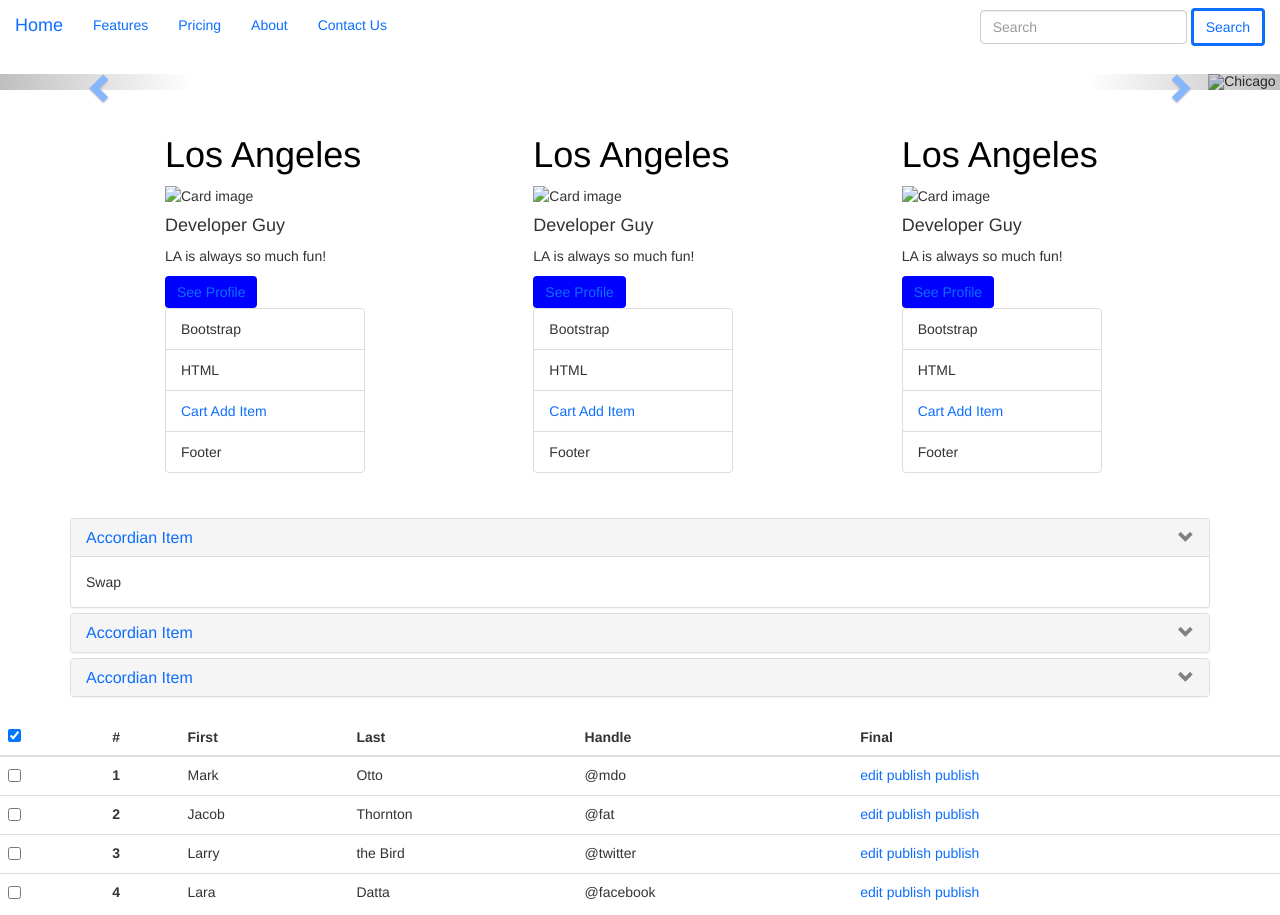
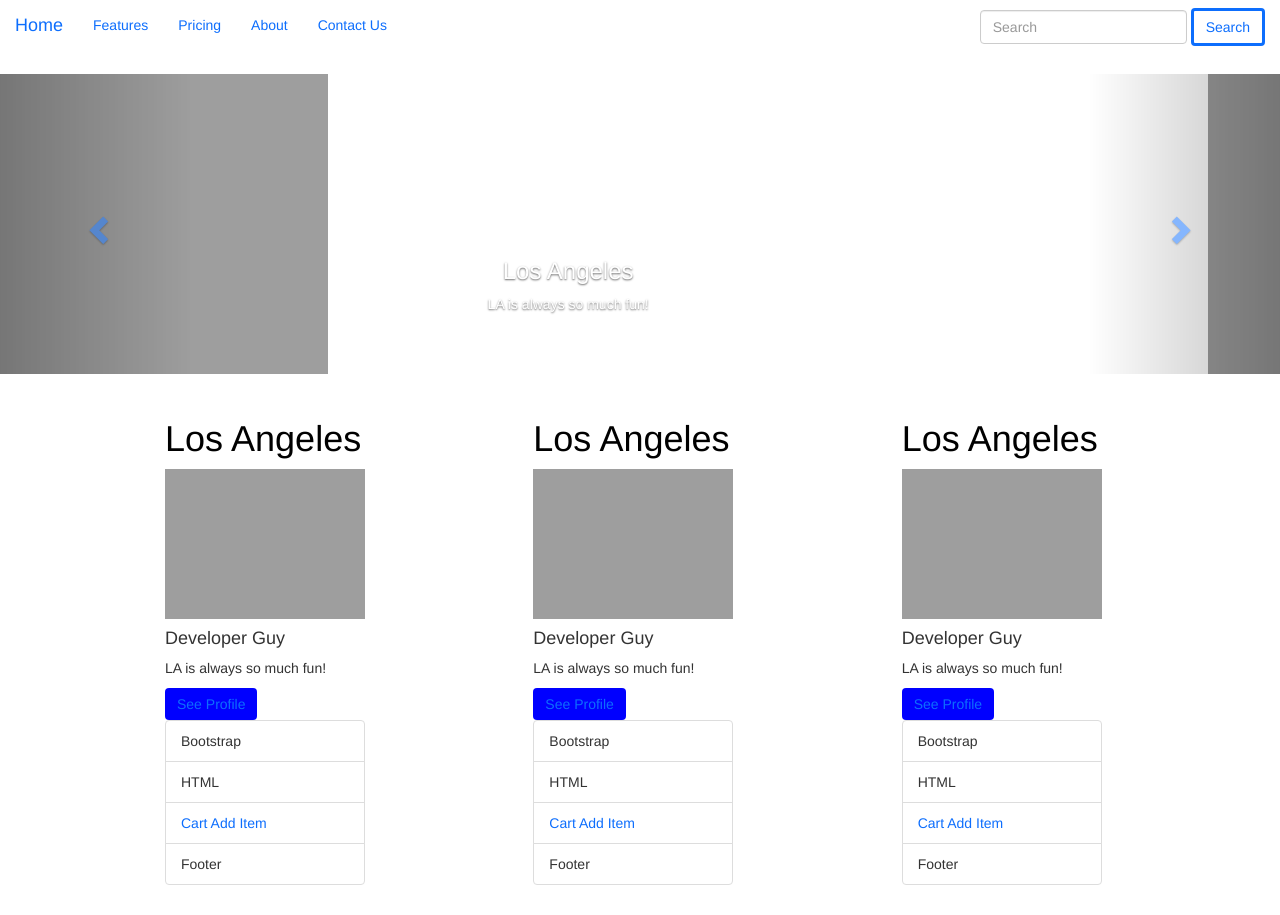
Before and after one commit to nikhilg2809/F1-Final-Module-Test, a plain HTML site: page index.html in a window 1280 px wide. Shown: the top 915 px of the page. Drawn offline with nearby package versions, Linux system fonts and the light colour scheme; the site is published under a folder, as on GitHub Pages, so addresses that start at the root find nothing.

Commit message:
Update index.html

```diff
--- a/index.html
+++ b/index.html
@@ -46,7 +46,7 @@
 
             <div class="carousel-inner  st">
               <div class="item active">
-                <img src="/images/Photo1.jpg" alt="Chania">
+                <img src="./images/Photo1.jpg" alt="Chania">
                 <div class="carousel-caption">
                   <h3>Los Angeles</h3>
                   <p>LA is always so much fun!</p>
@@ -54,7 +54,7 @@
               </div>
 
               <div class="item">
-                <img src="/images/Photo2.jpg" alt="Chicago">
+                <img src="./images/Photo2.jpg" alt="Chicago">
                 <div class="carousel-caption">
                   <h3>Chicago</h3>
                   <p>Thank you, Chicago!</p>
@@ -62,7 +62,7 @@
               </div>
 
               <div class="item">
-                <img src="/images/Photo3.jpg" alt="New York">
+                <img src="./images/Photo3.jpg" alt="New York">
                 <div class="carousel-caption">
                   <h3>New York</h3>
                   <p>We love the Big Apple!</p>
@@ -87,7 +87,7 @@
           <div class="container">
             <h1 style="color: black">Los Angeles</h1>
             <div class="card" style="width:200px">
-                <img class="card-img-top" src="/images/Photo1.jpg" alt="Card image" style="width:100%">
+                <img class="card-img-top" src="./images/Photo1.jpg" alt="Card image" style="width:100%">
                 <div class="card-body">
                     <h4 class="card-title">Developer Guy</h4>
                     <p class="card-text">
@@ -114,7 +114,7 @@
           <div class="container">
             <h1 style="color: black">Los Angeles</h1>
             <div class="card" style="width:200px">
-                <img class="card-img-top" src="/images/Photo1.jpg" alt="Card image" style="width:100%">
+                <img class="card-img-top" src="./images/Photo1.jpg" alt="Card image" style="width:100%">
                 <div class="card-body">
                     <h4 class="card-title">Developer Guy</h4>
                     <p class="card-text">
@@ -141,7 +141,7 @@
           <div class="container">
             <h1 style="color: black">Los Angeles</h1>
             <div class="card" style="width:200px">
-                <img class="card-img-top" src="/images/Photo1.jpg" alt="Card image" style="width:100%">
+                <img class="card-img-top" src="./images/Photo1.jpg" alt="Card image" style="width:100%">
                 <div class="card-body">
                     <h4 class="card-title">Developer Guy</h4>
                     <p class="card-text">
```
